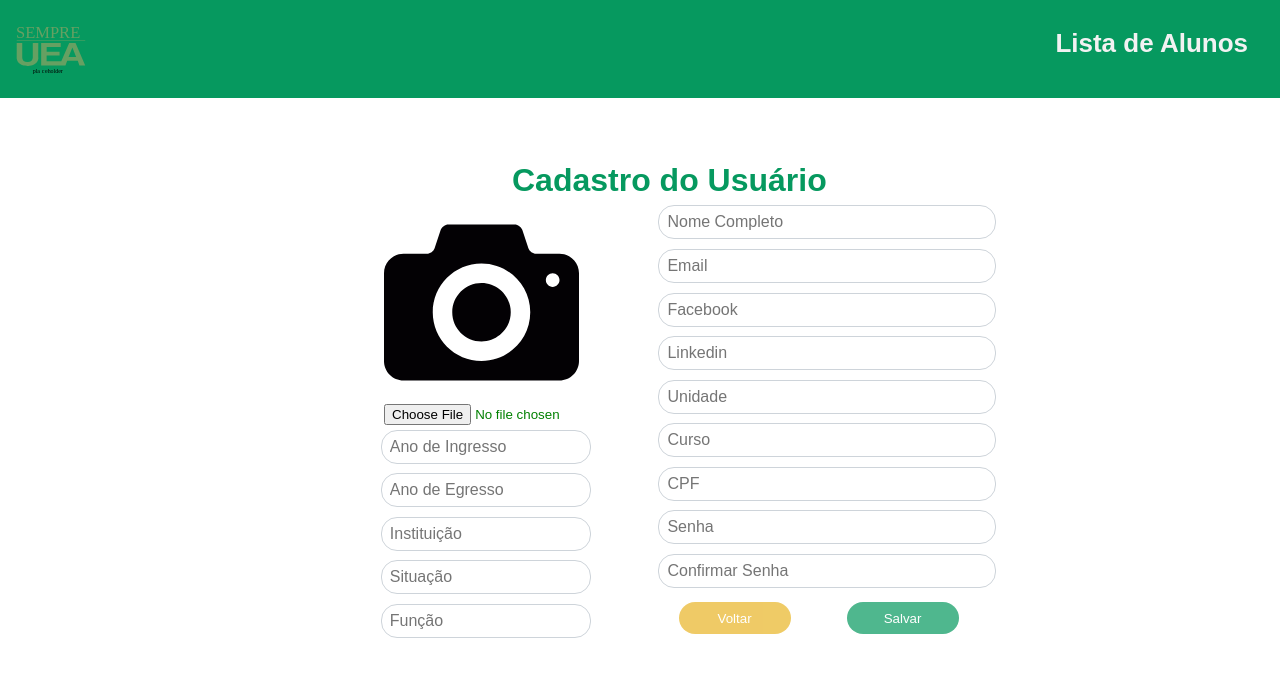
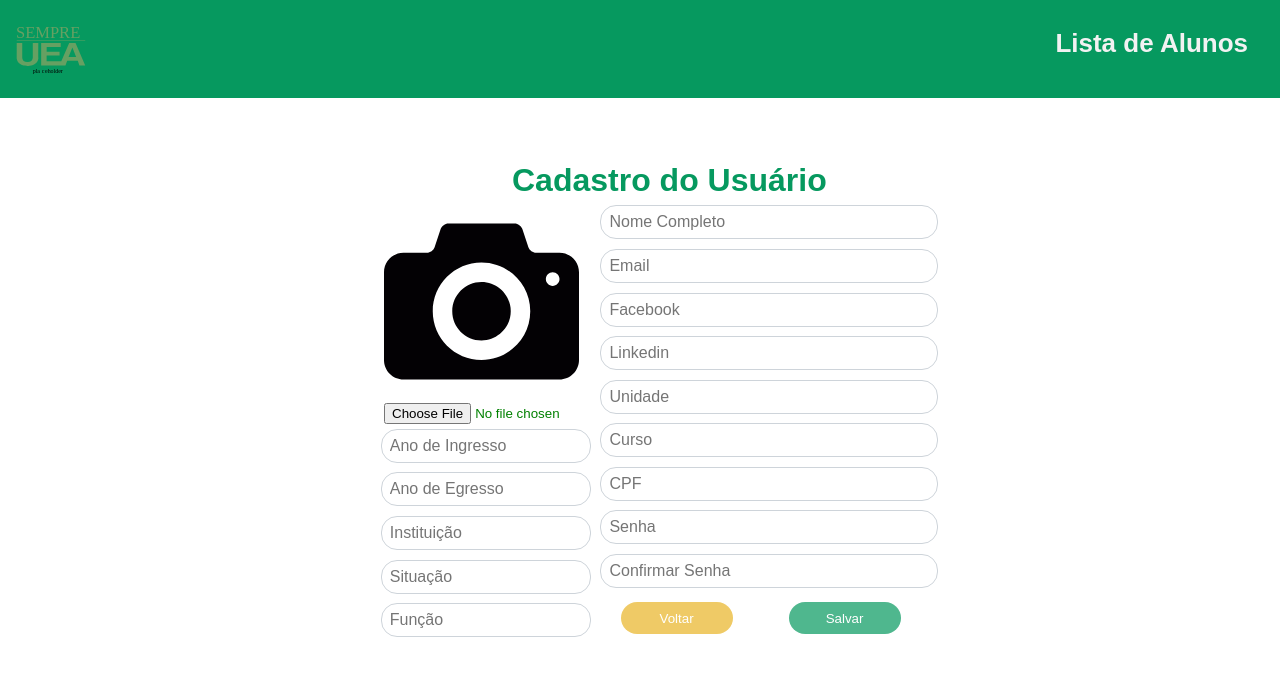
Before and after one commit to whosncx/ueasempre, a React (Create React App) app in the folder front/: page /ueasempre/cadastro in a window 1280 px wide. Shown: the top 676 px of the page. Built offline with nearby package versions, Linux system fonts and the light colour scheme.

Commit message:
Correcao novo usuario pegando os dados do aluno logado

```diff
--- a/front/src/Screens/LoginScreen/LoginScreen.js
+++ b/front/src/Screens/LoginScreen/LoginScreen.js
@@ -88,7 +88,7 @@ class LoginScreen extends Component{
                                 </button>
                             </div >
                             <div className="btnContainer">
-                                <Link  to="/cadastro" >
+                                <Link onClick={sessionStorage.setItem('jwtToken', '')}  to="/cadastro" >
                                     Novo Usuário?
                                 </Link>
                             </div>
--- a/front/src/Screens/SignUpScreen/SignUpScreen.css
+++ b/front/src/Screens/SignUpScreen/SignUpScreen.css
@@ -12,8 +12,10 @@
   }
 
   .labImgContainer{
-    margin-top : 8%;
+    margin-top : 10%;
+    width: 195px;
   }
+
 
   .labTitle-signUpScreen{
       color: #06995F;
@@ -30,6 +32,7 @@
       color: green;
       font-weight: bold;
       font-size: 0.8rem;
+      text-overflow: clip;
   }
 
   .inputsDinamico-signUpScreen{
```
